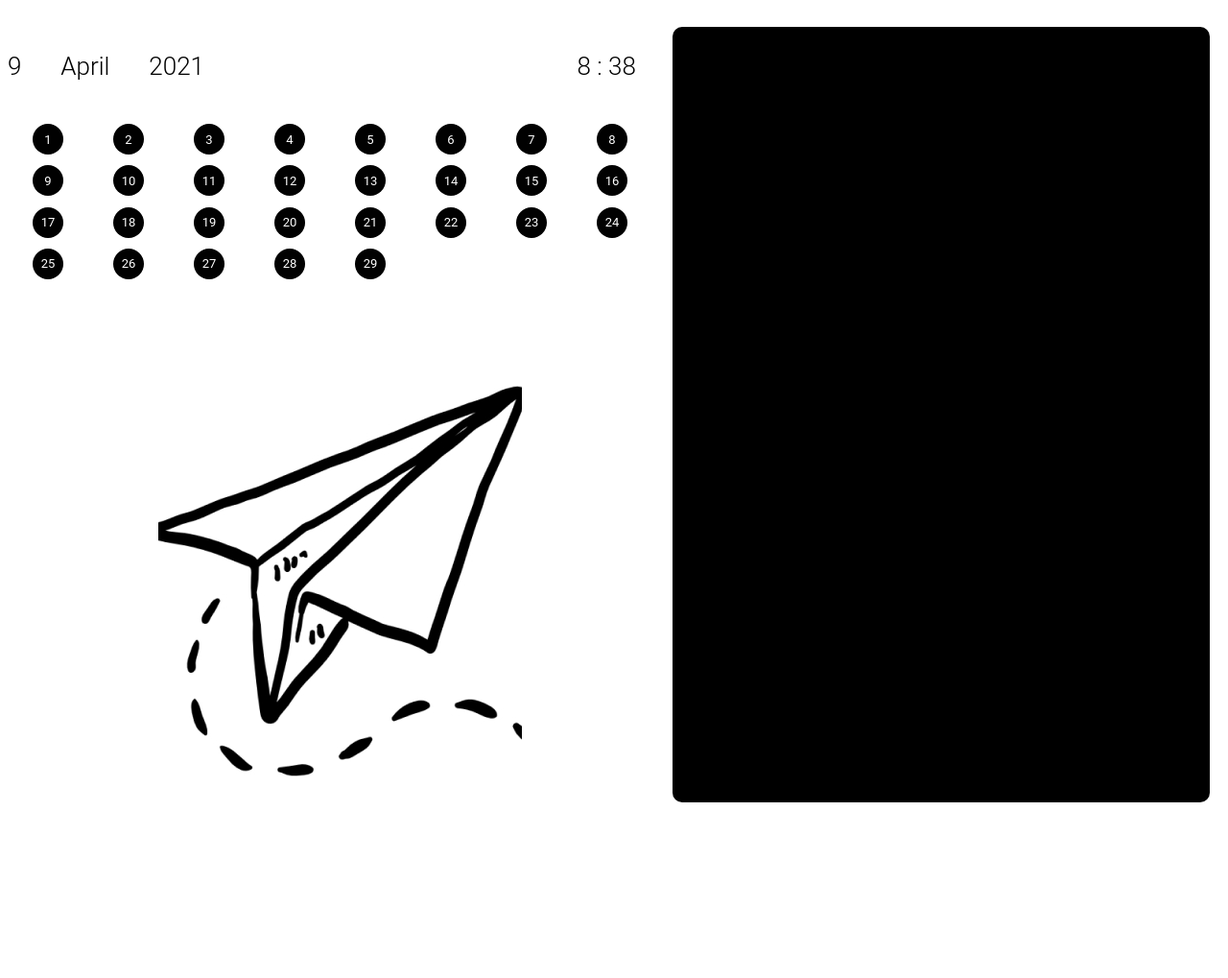
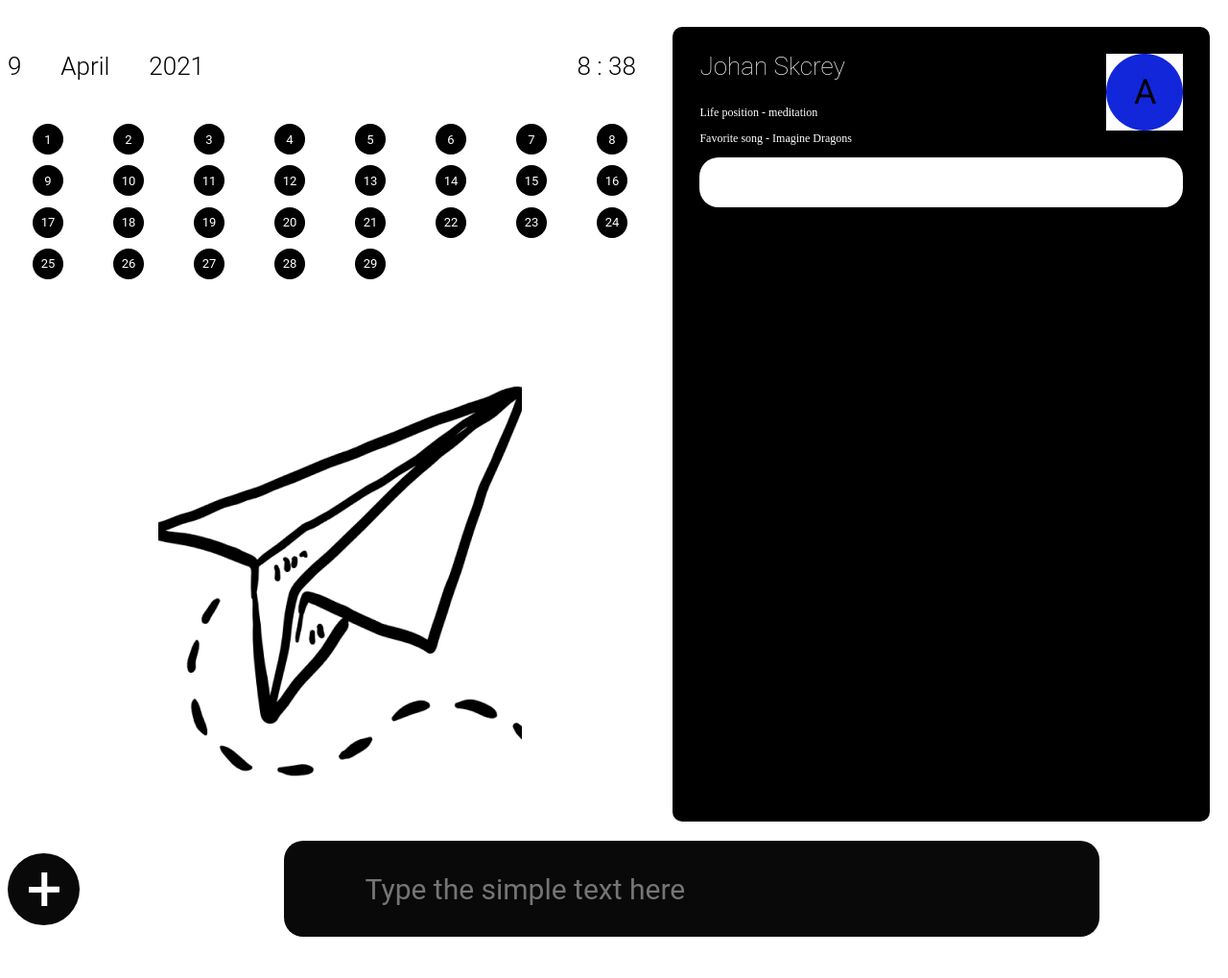
Before and after one commit to upMyCode/todo-web-application, a React app in the folder todoapp/: page / in a window 1280 px wide. Shown: the whole page at 96% size. Before the commit the page ends 844 px from the top, so only its background shows below. Built offline with nearby package versions, Linux system fonts and the light colour scheme.

Commit message:
add-functionality

```diff
--- a/todoapp/src/App/component/App.js
+++ b/todoapp/src/App/component/App.js
@@ -1,13 +1,18 @@
 import DateInfo from '../../DateInfo/component/DateInfo';
-import React,{useState, useEffect} from 'react';
+import React,{useState, useEffect, useContext} from 'react';
 import {culculateDate, getValueDays}  from '../../DateInfo/Date/container/DateComponentLogic'
 import AddBackgroundImg from '../../BackgroundImg/component/BackgroundImg'
 import AddUserInterface from '../../UserInterface/component/UserInterface'
+import AddInputMenu from '../../inputMenu/component/InputMenu'
+import {Context} from '../container/context'
 import '../container/App.css'
 
-function App()  {
+
+export default function App()  {
     /**Get several data from DateComponentLogic**/
+
     const [dataInfo, setDate] = useState(() => culculateDate());
+    const [value, setValue] = useState('')
 
     useEffect(()=> {
         setInterval(()=> {
@@ -15,22 +20,30 @@ function App()  {
            setDate(data)
         },60000)
     },[dataInfo])
+
     const days = getValueDays();
     const {hours, minutes, date, year, month} = dataInfo;
 
     return (
+        <div className='UI__Main'>
             <div className = 'UI'>
                 <div className = 'UI__LeftSide'>
                     <DateInfo hours={hours} minutes={minutes} year={year} date={date} month={month} days={days}/>
                     <AddBackgroundImg/>
                 </div>
                 <div className = 'UI__RightSide'>
-                <AddUserInterface/>
+                    <AddUserInterface
+                        userText={value}
+                    />
                 </div>
-            <div className = 'UI__Bottom'>
+            </div>
 
+            <div className='UI__Main-Bottom'>
+                <Context.Provider value={{value, setValue}}>
+                    <AddInputMenu/>
+                </Context.Provider>
             </div>
+
         </div>
     )
 }
-export default App;
--- a/todoapp/src/App/container/App.css
+++ b/todoapp/src/App/container/App.css
@@ -6,7 +6,6 @@
 .UI__RightSide {
     width: 45.14%;
     display: flex;
-    flex-direction: column;
 }
 
 .UI__LeftSide {
--- /dev/null
+++ b/todoapp/src/App/container/context.js
@@ -0,0 +1,3 @@
+import React from 'react'
+
+export const Context = React.createContext()
--- a/todoapp/src/BackgroundImg/component/BackgroundImg.js
+++ b/todoapp/src/BackgroundImg/component/BackgroundImg.js
@@ -6,7 +6,10 @@ import '../container/BackgroundImg.css'
 export default function AddBackgroundImg() {
     return (
         <div className='container__BackgroundImg'>
-            <img src={planeImg}/>
+            <img
+                src={planeImg}
+                alt='plane'
+             />
         </div>
     )
 }
--- a/todoapp/src/DateInfo/Calendar/component/Calendar.js
+++ b/todoapp/src/DateInfo/Calendar/component/Calendar.js
@@ -1,18 +1,34 @@
-import React from 'react';
+import React,{useState} from 'react';
 import '../container/Calendar.css';
 
+
 export default function AddCalendar({days}) {
+
+    const [color, setColor] = useState('dateElem');
+
+    function switchColor(e) {
+
+        if (e.target.className === 'dateElem' || e.target.className === 'blue__elem') {
+            if (color === 'dateElem'){
+                setColor('blue__elem')
+                e.target.className = color
+            } else {
+                setColor('dateElem')
+                e.target.className = color
+            }
+        };
+    }
+
     return (
         <div className='addCalendar'>
             {
               days.map((elem, index) => {
                   return(
-                     <div className = 'dateElem' id={index}><span className='elem__number'>{elem}</span></div>
+                     <div className ='dateElem' key={index} onClick={switchColor}><span className='elem__number'>{elem}</span></div>
                   )
               })
             }
         </div>
         )
 
-
 }
--- /dev/null
+++ b/todoapp/src/UserInterface/List/component/List.js
@@ -0,0 +1,10 @@
+import React from 'react'
+import '../container/List.css'
+
+export default function AddList() {
+    return (
+        <div className='container__List'>
+
+        </div>
+    )
+}
--- /dev/null
+++ b/todoapp/src/UserInterface/List/container/List.css
@@ -0,0 +1,6 @@
+.container__List {
+    width: 90%;
+    height: 52px;
+    background-color: white;
+    border-radius: 20px;
+}
--- /dev/null
+++ b/todoapp/src/UserInterface/ToDoTickets/component/ToDoTickets.js
@@ -0,0 +1,10 @@
+import React from 'react'
+import '../container/ToDoTickets.css'
+export default function AddToDoTickets({userText}) {
+    console.log(userText)
+    return (
+        <div className='container__ToDoTickets'>
+
+        </div>
+    )
+}
--- /dev/null
+++ b/todoapp/src/UserInterface/ToDoTickets/container/ToDoTickets.css
@@ -0,0 +1,4 @@
+.container__ToDoTickets {
+    width: 100%;
+    height: 580px;
+}
--- a/todoapp/src/UserInterface/UserInfo/component/UserInfo.js
+++ b/todoapp/src/UserInterface/UserInfo/component/UserInfo.js
@@ -1,14 +1,21 @@
 import React from 'react';
+import '../container/UserInfo.css';
+import userPhoto from '../container/userPhoto.jpg';
 
 /*******UserInfo*******/
 export default function AddUserInfo() {
     return (
         <div className='container__UserInfo'>
             <div className='container__UserInfo-userData'>
-
+                <p className='userData__styleHeader'>Johan Skcrey</p>
+                <p className='userData__style'>Life position -  meditation</p>
+                <p className='userData__style'>Favorite song - Imagine Dragons</p>
             </div>
             <div className='container__UserInfo-userPhoto'>
-
+                <img
+                    src={userPhoto}
+                    alt='userPhoto'
+                />
             </div>
         </div>
     )
--- /dev/null
+++ b/todoapp/src/UserInterface/UserInfo/container/UserInfo.css
@@ -0,0 +1,24 @@
+.userData__styleHeader {
+    color: white;
+    font-weight: 100;
+    font-size: 26px;
+    font-family: 'Roboto', sans-serif;
+}
+
+.userData__style {
+    color: white;
+    font-weight: 100;
+    font-size: 12px;
+    font-style: 'Roboto', sans-serif;
+}
+
+.container__UserInfo {
+    display: flex;
+    justify-content: space-between;
+    width: 90%;
+}
+
+.container__UserInfo-userPhoto {
+    display: flex;
+    align-items: center;
+}
--- a/todoapp/src/UserInterface/component/UserInterface.js
+++ b/todoapp/src/UserInterface/component/UserInterface.js
@@ -1,18 +1,23 @@
 import React from 'react';
 import '../container/UserInterface.css'
+import AddUserInfo from '../UserInfo/component/UserInfo'
+import AddList from '../List/component/List'
+import AddToDoTickets from '../ToDoTickets/component/ToDoTickets'
 
 /*****Add interface for TODO messages*****/
-export default function AddUserInterface() {
+export default function AddUserInterface({userText}) {
     return (
         <div className='container__UserInterface'>
             <div className='userInterface__UserInfo'>
-
+                <AddUserInfo/>
             </div>
             <div className='userInterface__List'>
-
+                <AddList/>
             </div>
             <div className='userInterface__ToDoTickets'>
-
+                <AddToDoTickets
+                    userText={userText}
+                />
             </div>
         </div>
     )
--- a/todoapp/src/UserInterface/container/UserInterface.css
+++ b/todoapp/src/UserInterface/container/UserInterface.css
@@ -1,7 +1,24 @@
 .container__UserInterface {
+    display: flex;
+    justify-content: center;
+    flex-direction: column;
     width: 98%;
     height: 100%;
     margin-top: 20px;
     border-radius: 10px;
     background-color: #000;
 }
+
+.userInterface__UserInfo {
+    display: flex;
+    justify-content: center;
+    width: 100%;
+    height: 140px;
+}
+
+.userInterface__List {
+    display: flex;
+    justify-content: center;
+    width: 100%;
+    height: 120px;
+}
--- /dev/null
+++ b/todoapp/src/inputMenu/component/InputMenu.js
@@ -0,0 +1,33 @@
+import React,{useState,useContext} from 'react'
+import '../container/InputMenu.css'
+import button from '../container/button.png'
+import {Context} from '../../App/container/context'
+
+export default function AddInputMenu() {
+
+const {value, setValue} = useContext(Context)
+
+function getValue(e) {
+    setValue(e.target.value)
+}
+
+    return (
+            <div className='container__InputMenu'>
+                <div className='container__InputMenu-button'>
+                    <a className='addForm'>
+                        <img
+                            src={button}
+                            alt='plus'
+                        />
+                    </a>
+                </div>
+                <div className='container__InputMenu-button-form'>
+                    <input
+                        type='text'
+                        placeholder='Type the simple text here'
+                        onChange={getValue}
+                    />
+                </div>
+            </div>
+    )
+}
--- /dev/null
+++ b/todoapp/src/inputMenu/container/InputMenu.css
@@ -0,0 +1,39 @@
+.container__InputMenu {
+    width: 90%;
+    height: 180px;
+    display: flex;
+    align-items: center;
+    justify-content: space-between;
+}
+
+.addForm {
+    display: block;
+    cursor: pointer;
+    width: 75px;
+    height: 75px;
+    border-radius: 50%;
+    background-color: #090909;
+    display: flex;
+    align-items: center;
+    justify-content: center;
+}
+
+.container__InputMenu-button-form {
+    display: flex;
+    align-items: center;
+    justify-content: center;
+    width: 850px;
+    height: 100px;
+    border-radius: 20px;
+    background-color: #090909;
+}
+
+INPUT {
+    width: 80%;
+    background-color: #090909;
+    font-size: 30px;
+    font-family: 'Roboto', sans-serif;
+    color: #FFFFFF;
+    outline: none;
+    border: none;
+}
```
Also changed, not shown: todoapp/src/UserInterface/UserInfo/container/userPhoto.jpg (added), todoapp/src/inputMenu/container/button.png (added), 1 other file. Lines whose indentation alone changed are shown as unchanged.
